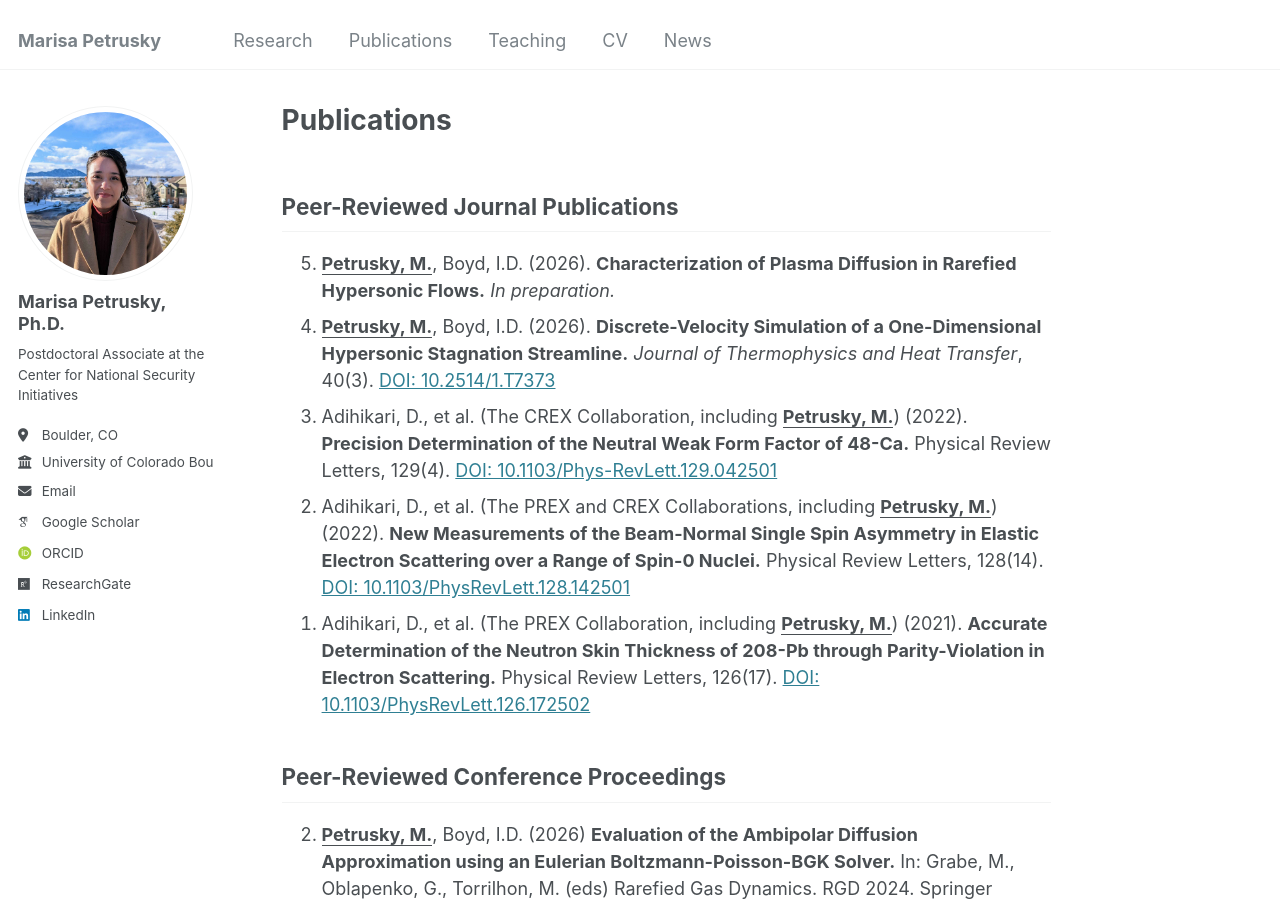
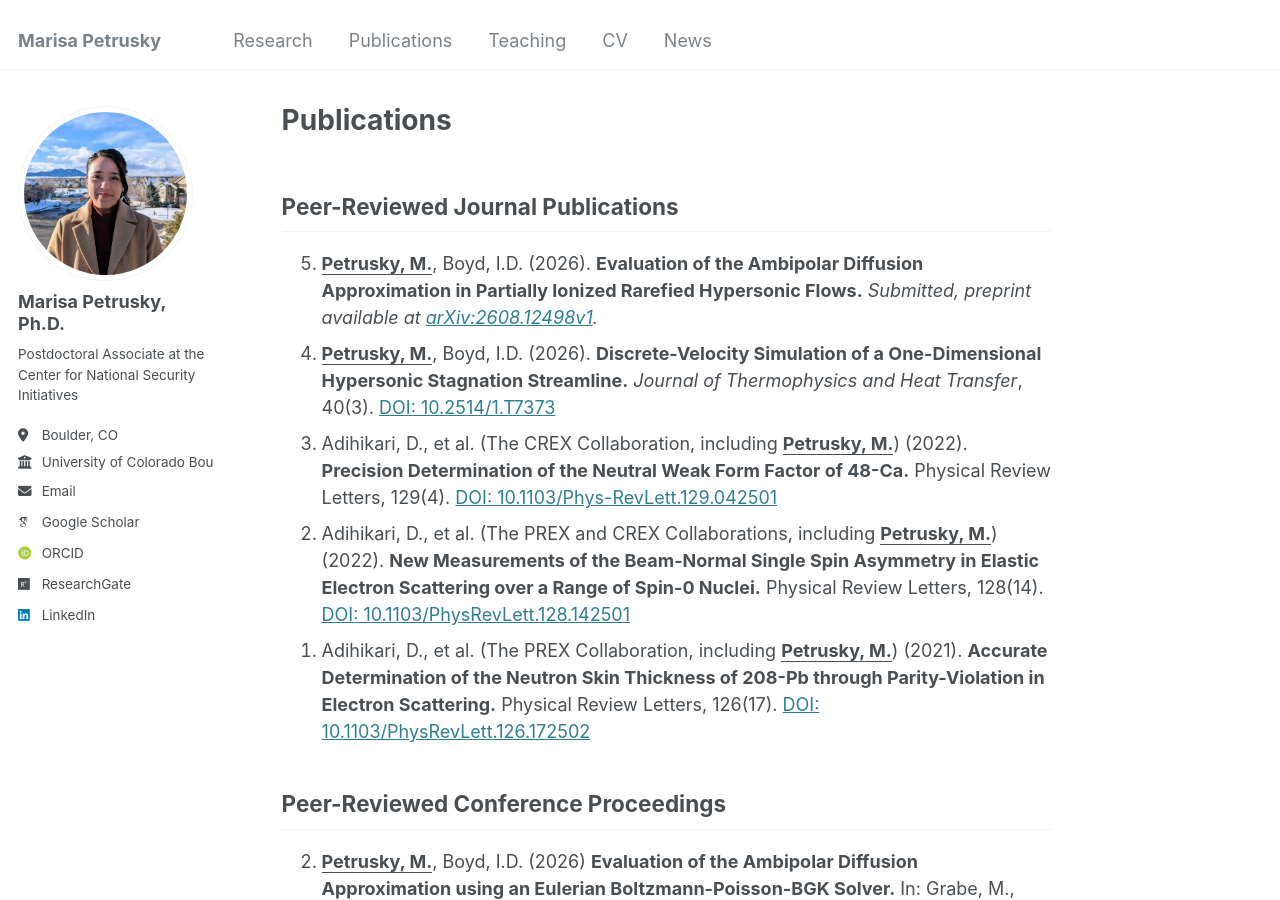
Before and after one commit to marisapetrusky/marisapetrusky.github.io, a Jekyll site: the page built from _pages/publications.html, in a window 1280 px wide and 900 px high. Built offline with Jekyll 4.4.1, drawn with Linux system fonts in a browser that asks for light colours; some web fonts are replaced.

Commit message:
Update publications.html

```diff
--- a/_pages/publications.html
+++ b/_pages/publications.html
@@ -10,7 +10,7 @@ redirect_from:
 <h2> Peer-Reviewed Journal Publications</h2>
 
 <ol>
-  <li value="5"><b><u>Petrusky, M.</u></b>, Boyd, I.D. (2026). <b>Characterization of Plasma Diffusion in Rarefied Hypersonic Flows.</b> <i>In preparation.</i>
+  <li value="5"><b><u>Petrusky, M.</u></b>, Boyd, I.D. (2026). <b>Evaluation of the Ambipolar Diffusion Approximation in Partially Ionized Rarefied Hypersonic Flows.</b> <i>Submitted, preprint available at <a href="https://arxiv.org/abs/2608.12498">arXiv:2608.12498v1</a>.</i>
   <li value="4"><b><u>Petrusky, M.</u></b>, Boyd, I.D. (2026). <b>Discrete-Velocity Simulation of a One-Dimensional Hypersonic Stagnation Streamline.</b> <i>Journal of Thermophysics and Heat Transfer</i>, 40(3). <a href="https://arc.aiaa.org/doi/10.2514/1.T7373">DOI: 10.2514/1.T7373</a>
   <li value="3">Adihikari, D., et al. (The CREX Collaboration, including <b><u>Petrusky, M.</u></b>) (2022). <b>Precision Determination of
 the Neutral Weak Form Factor of 48-Ca.</b> Physical Review Letters, 129(4). <a href="https://doi.org/10.1103/PhysRevLett.129.042501">DOI: 10.1103/Phys-RevLett.129.042501</a>
```
